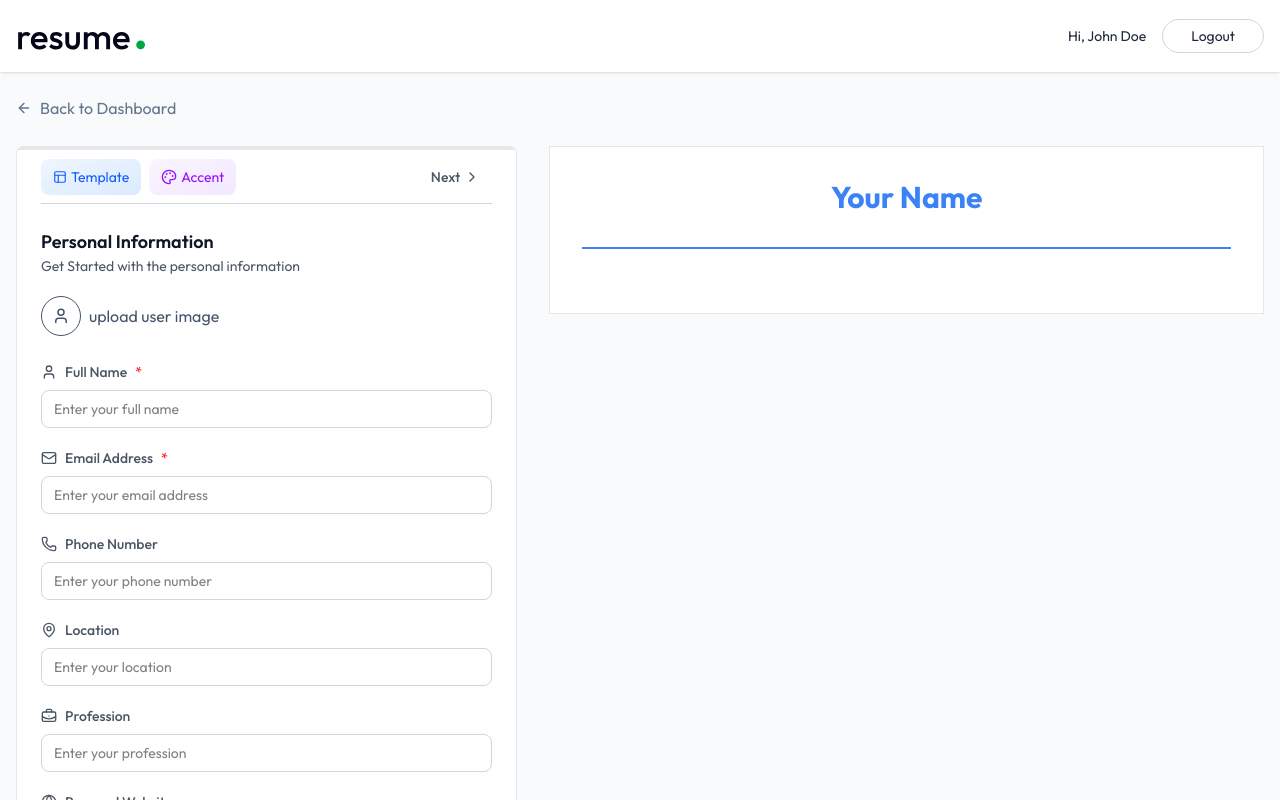
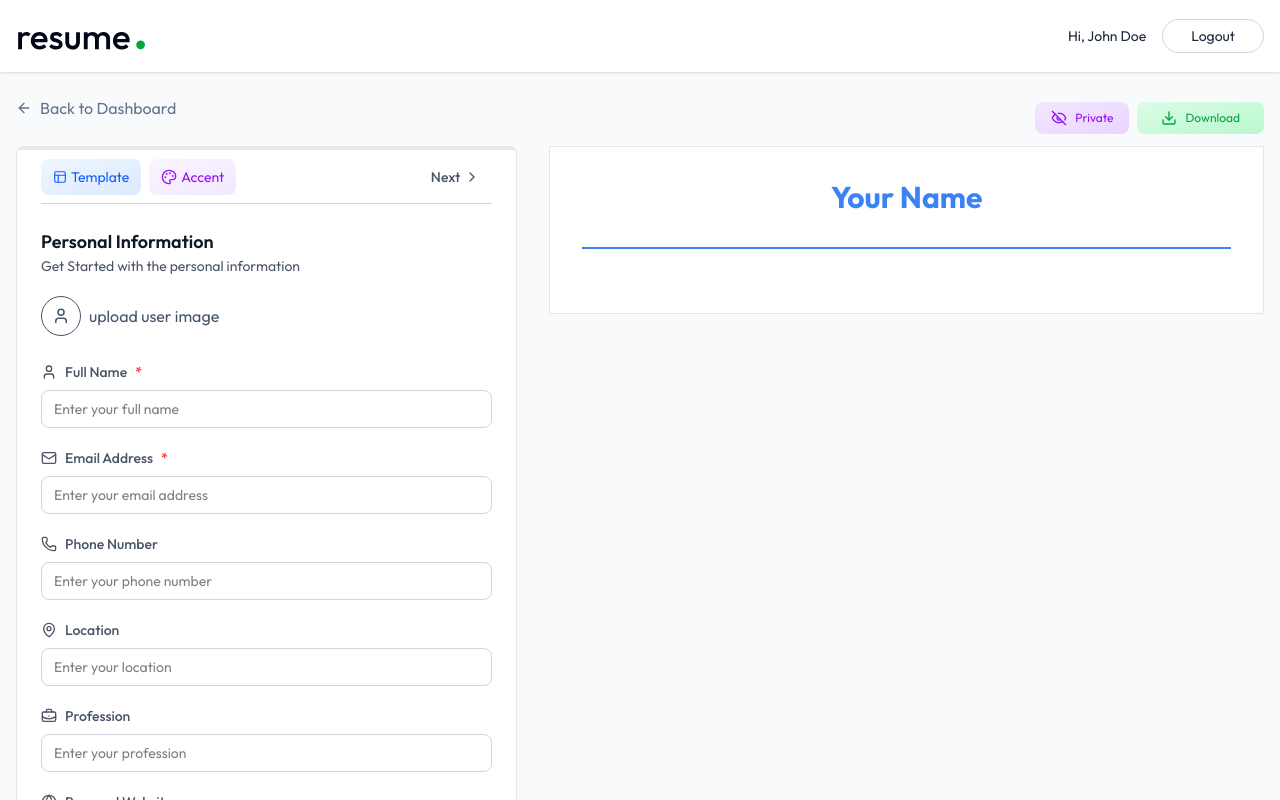
Before and after one commit to Tanish-Tandon/RESUME_BUILDER_, a React (Vite) app in the folder client/: page /app/builder/1 in a window 1280 px wide. Shown: the top 800 px of the page. Built offline with nearby package versions, Linux system fonts and the light colour scheme.

Commit message:
ADDING SHARE AND DOWNLOAD FUNCTIONALITY

```diff
--- a/client/src/pages/ResumeBuilder.jsx
+++ b/client/src/pages/ResumeBuilder.jsx
@@ -1,7 +1,7 @@
 import  { useEffect, useState } from 'react'
 import { Link, useParams } from 'react-router-dom'
 import { dummyResumeData } from '../assets/assets'
-import { ArrowLeftIcon, Briefcase, ChevronLeft, ChevronRight, FileText, FolderIcon, GraduationCap, Sparkles, User } from 'lucide-react'
+import { ArrowLeftIcon, Briefcase, ChevronLeft, ChevronRight, DownloadIcon, EyeIcon, EyeOffIcon, FileText, FolderIcon, GraduationCap, Share2Icon, Sparkles, User } from 'lucide-react'
 import PersonalInfoForm from '../components/PersonalInfoForm'
 import ResumePreview from '../components/ResumePreview'
 import TemplateSelector from '../components/TemplateSelector'
@@ -62,6 +62,40 @@ const ResumeBuilder = () => {
   useEffect(()=>{
     loadExistingResume()
   },[])
+
+
+
+
+
+  const changeResumeVisibility = async () => {
+    try {
+       const formData = new FormData()
+       formData.append("resumeId", resumeId)
+       formData.append("resumeData", JSON.stringify({public: !resumeData.public}))
+
+
+       setResumeData({...resumeData, public: !resumeData.public})
+
+    } catch (error) {
+      console.error("Error saving resume:", error)
+    }
+  }
+
+
+  const handleShare = () =>{
+    const frontendUrl = window.location.href.split('/app/')[0];
+    const resumeUrl = frontendUrl + '/view/' + resumeId;
+
+    if(navigator.share){
+      navigator.share({url: resumeUrl, text: "My Resume", })
+    }else{
+      alert('Share not supported on this browser.')
+    }
+  }
+
+  const downloadResume = ()=>{
+    window.print();
+  }
 
 
 
@@ -138,7 +172,7 @@ const ResumeBuilder = () => {
           <div className='lg:col-span-7 max-lg:mt-6'>
               <div className='relative w-full'>
                 <div className='absolute bottom-3 left-0 right-0 flex items-center justify-end gap-2'>
-                    {/* {resumeData.public && (
+                    {resumeData.public && (
                       <button onClick={handleShare} className='flex items-center p-2 px-4 gap-2 text-xs bg-gradient-to-br from-blue-100 to-blue-200 text-blue-600 rounded-lg ring-blue-300 hover:ring transition-colors'>
                         <Share2Icon className='size-4'/> Share
                       </button>
@@ -149,7 +183,7 @@ const ResumeBuilder = () => {
                     </button>
                     <button onClick={downloadResume} className='flex items-center gap-2 px-6 py-2 text-xs bg-gradient-to-br from-green-100 to-green-200 text-green-600 rounded-lg ring-green-300 hover:ring transition-colors'>
                       <DownloadIcon className='size-4'/> Download
-                    </button> */}
+                    </button>
                 </div>
               </div>
 
```
